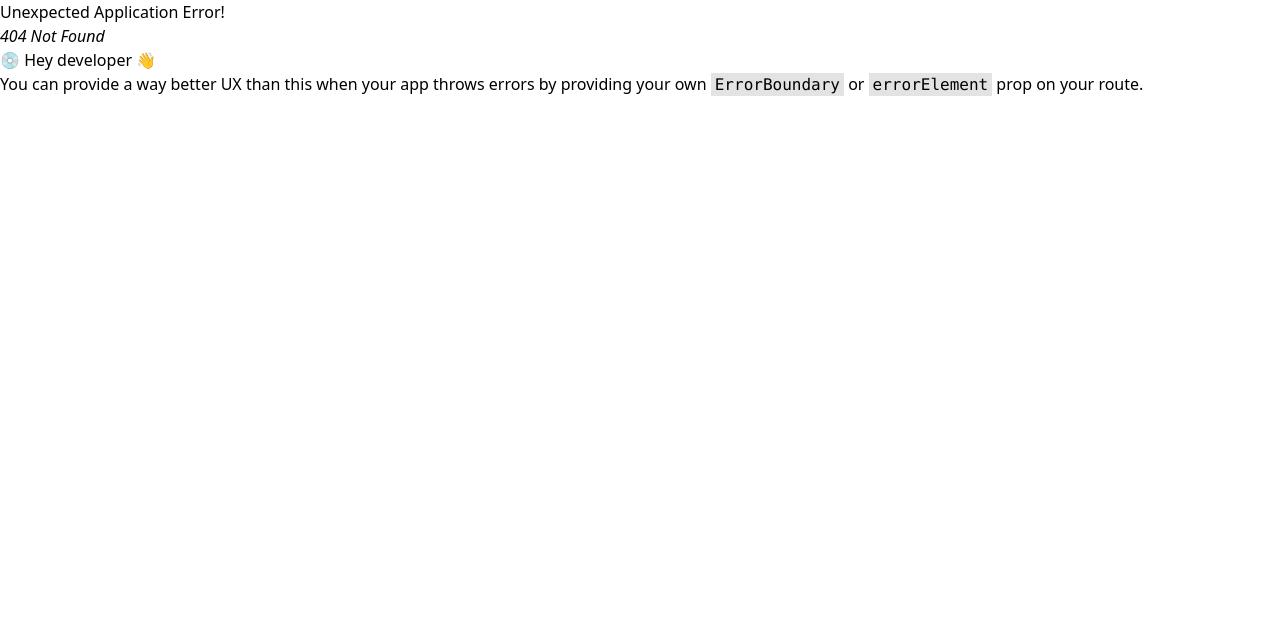
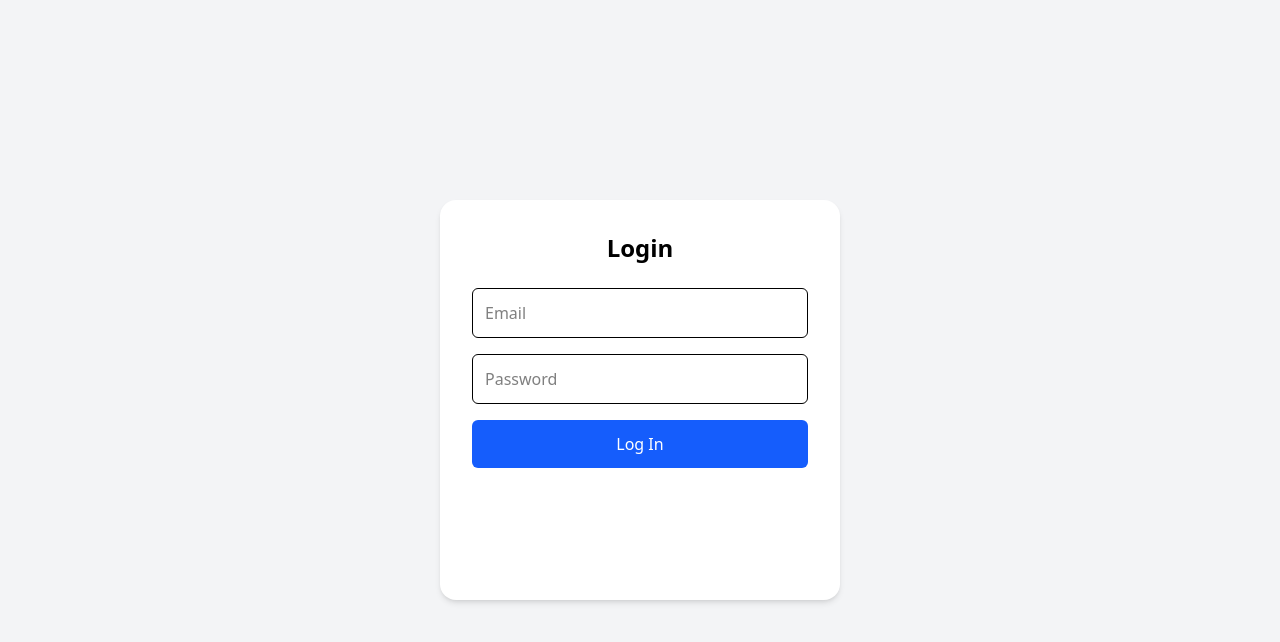
Before and after one commit to designervenkat/react-godha-devi, a React (Vite) app: page /login in a window 1280 px wide. Before the commit this address had no page. Shown: the top 642 px of the page. Built offline with nearby package versions, Linux system fonts and the light colour scheme.

Commit message:
Private Routes Setup

```diff
--- /dev/null
+++ b/src/components/Dashboard/Dashboard.jsx
@@ -0,0 +1,38 @@
+import React, { useEffect, useState } from 'react'
+import { useNavigate } from 'react-router'
+
+export default function Dashboard() {
+   const [token, setToken] = useState(localStorage.getItem('token'))
+
+   const navigate = useNavigate()
+
+   const handleLogout = () => {
+      setToken(null)
+      localStorage.removeItem('token')
+   }
+
+   useEffect(() => {
+      if (!token) navigate('/login')
+   }, [token])
+   return (
+      <section className='py-10 bg-gray-100 sm:py-16 lg:py-24 h-screen'>
+         <div className='px-4 mx-auto sm:px-6 lg:px-8 max-w-7xl'>
+            <div className='max-w-2xl mx-auto text-center'>
+               <h2 className='text-3xl font-bold leading-tight text-gray-900 sm:text-4xl lg:text-5xl'>
+                  Dashboard
+               </h2>
+               <p className='max-w-xl mx-auto mt-4 text-base leading-relaxed text-gray-500'>
+                  This page is private access only
+               </p>
+
+               <button
+                  type='button'
+                  onClick={handleLogout}
+                  className='px-8 py-2 bg-orange-200 text-orange-700 flex items-center justify-center cursor-pointer'>
+                  Logout
+               </button>
+            </div>
+         </div>
+      </section>
+   )
+}
--- /dev/null
+++ b/src/components/Login/Login.jsx
@@ -0,0 +1,45 @@
+import { useState } from 'react'
+import { useNavigate } from 'react-router'
+
+export default function Login() {
+   const [email, setEmail] = useState('')
+   const [password, setPassword] = useState('')
+   const navigate = useNavigate()
+
+   const handleLogin = () => {
+      if (email === 'godha' && password === '1234') {
+         localStorage.setItem('token', 1234)
+         navigate('/dashboard')
+      } else {
+         alert('Invalid credentials')
+      }
+   }
+   return (
+      <div className='flex items-center justify-center w-full h-screen bg-gray-100 p-20'>
+         <div className='h-100 w-100 bg-white p-8 rounded-2xl shadow-md'>
+            <h2 className='text-2xl font-bold mb-6 text-center'>Login</h2>
+            <div className='flex flex-col gap-4'>
+               <input
+                  type='email'
+                  placeholder='Email'
+                  className='border p-3 rounded-md'
+                  value={email}
+                  onChange={(e) => setEmail(e.target.value)}
+               />
+               <input
+                  type='password'
+                  placeholder='Password'
+                  className='border p-3 rounded-md'
+                  value={password}
+                  onChange={(e) => setPassword(e.target.value)}
+               />
+               <button
+                  className='bg-blue-600 text-white p-3 rounded-md hover:bg-blue-700'
+                  onClick={handleLogin}>
+                  Log In
+               </button>
+            </div>
+         </div>
+      </div>
+   )
+}
--- /dev/null
+++ b/src/components/PrivateRoutes.jsx
@@ -0,0 +1,7 @@
+import { Navigate, Outlet } from 'react-router'
+
+export default function PrivateRoutes() {
+   let auth = localStorage.getItem('token')
+
+   return auth ? <Outlet /> : <Navigate to='/login' />
+}
--- a/src/components/Products/Products.jsx
+++ b/src/components/Products/Products.jsx
@@ -1,18 +1,19 @@
 import { useEffect, useState } from 'react'
-import { Link } from 'react-router'
+import { Link, useLoaderData } from 'react-router'
 
 export default function Products() {
-   const [products, setProducts] = useState([])
+   const products = useLoaderData()
+   //    const [products, setProducts] = useState([])
 
-   useEffect(() => {
-      async function getAllProducts() {
-         const response = await fetch('https://dummyjson.com/products')
-         const data = await response.json()
-         setProducts(data.products)
-      }
+   //    useEffect(() => {
+   //       async function getAllProducts() {
+   //          const response = await fetch('https://dummyjson.com/products')
+   //          const data = await response.json()
+   //          setProducts(data.products)
+   //       }
 
-      getAllProducts()
-   }, [])
+   //       getAllProducts()
+   //    }, [])
 
    console.log(products)
 
--- /dev/null
+++ b/src/components/Shared/Admin.jsx
@@ -0,0 +1,17 @@
+import { Outlet } from 'react-router'
+export default function Admin() {
+   const token = localStorage.getItem('token')
+
+   console.log(token)
+
+   return (
+      <div className='flex items-center justify-start'>
+         <div className='h-screen bg-slate-400 w-96 flex items-center justify-center'>
+            <h2>Sidebar</h2>
+         </div>
+         <div className='flex-1 h-screen'>
+            <Outlet />
+         </div>
+      </div>
+   )
+}
--- a/src/components/index.jsx
+++ b/src/components/index.jsx
@@ -10,6 +10,8 @@ import Contact from './Contact/Contact'
 import HeaderSection from './Header/Header'
 import FooterSection from './Footer/Footer'
 
+import Dashboard from './Dashboard/Dashboard'
+
 export {
    Layout,
    Home,
@@ -20,4 +22,5 @@ export {
    Loader,
    HeaderSection,
    FooterSection,
+   Dashboard,
 }
--- a/src/main.jsx
+++ b/src/main.jsx
@@ -10,7 +10,14 @@ import {
    Products,
    Layout,
    ProductDetails,
+   Dashboard,
 } from './components'
+
+import Admin from './components/Shared/Admin'
+import PrivateRoutes from './components/PrivateRoutes'
+import Login from './components/Login/Login'
+
+import getAllProducts from './components/Products/Products'
 
 import {
    createBrowserRouter,
@@ -19,29 +26,9 @@ import {
    RouterProvider,
 } from 'react-router'
 
-// const router = createBrowserRouter([
-//    {
-//       path: '/',
-//       element: <Layout />,
-//       children: [
-//          {
-//             path: '',
-//             element: <Home />,
-//          },
-//          {
-//             path: 'about-us',
-//             element: <About />,
-//          },
-//          {
-//             path: 'contact',
-//             element: <Contact />,
-//          },
-//       ],
-//    },
-// ])
-
 const router = createBrowserRouter(
    createRoutesFromElements(
+      <>
          <Route
             path='/'
             element={<Layout />}>
@@ -54,6 +41,11 @@ const router = createBrowserRouter(
                element={<About />}
             />
             <Route
+               loader={async () => {
+                  const response = await fetch('https://dummyjson.com/products')
+                  const data = await response.json()
+                  return data.products
+               }}
                path='products'
                element={<Products />}
             />
@@ -66,6 +58,19 @@ const router = createBrowserRouter(
                element={<Contact />}
             />
          </Route>
+
+         <Route element={<PrivateRoutes />}>
+            <Route
+               path='dashboard'
+               element={<Dashboard />}
+            />
+         </Route>
+
+         <Route
+            path='login'
+            element={<Login />}
+         />
+      </>
    )
 )
 
```
Lines whose indentation alone changed are shown as unchanged.
